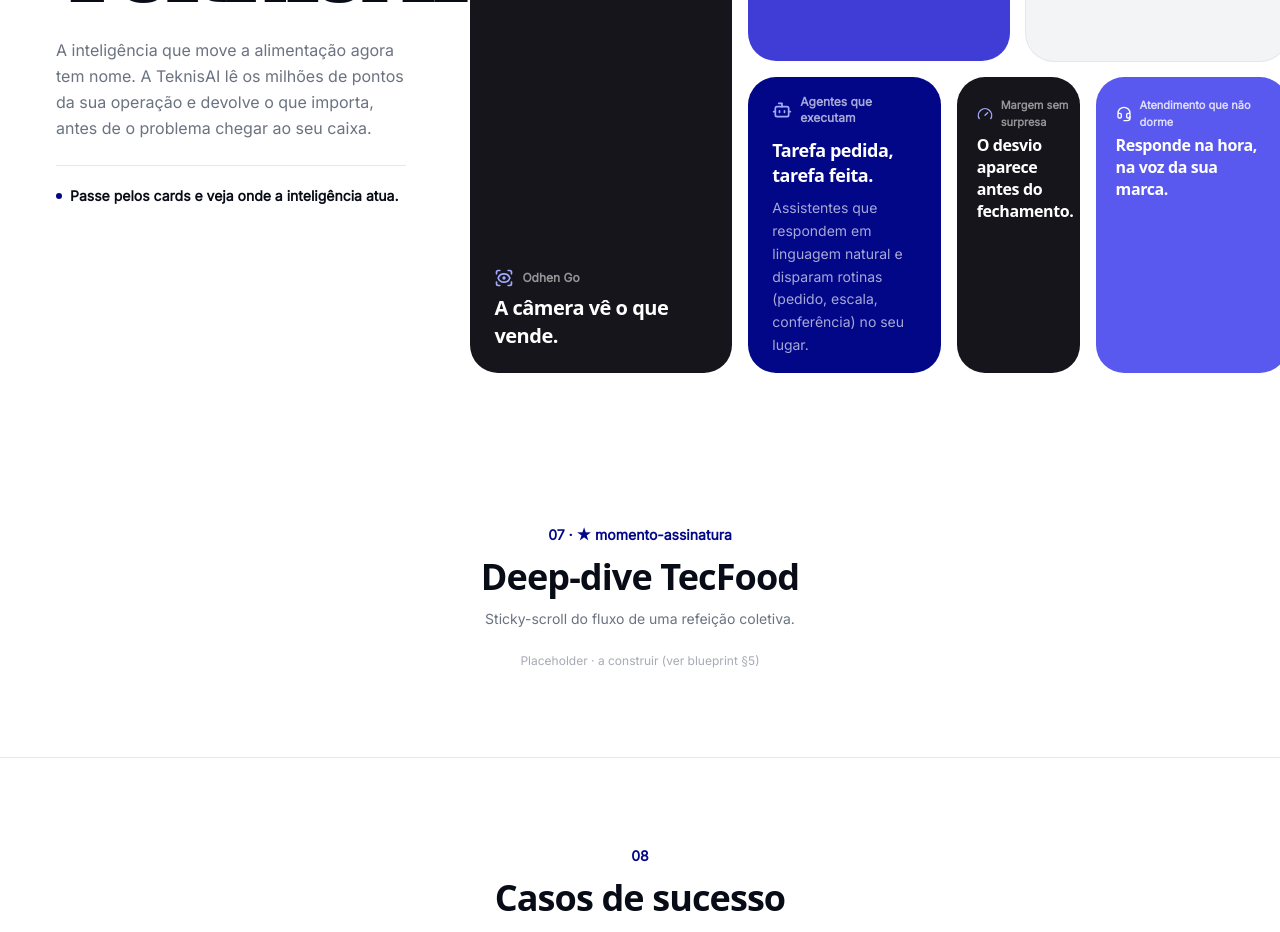
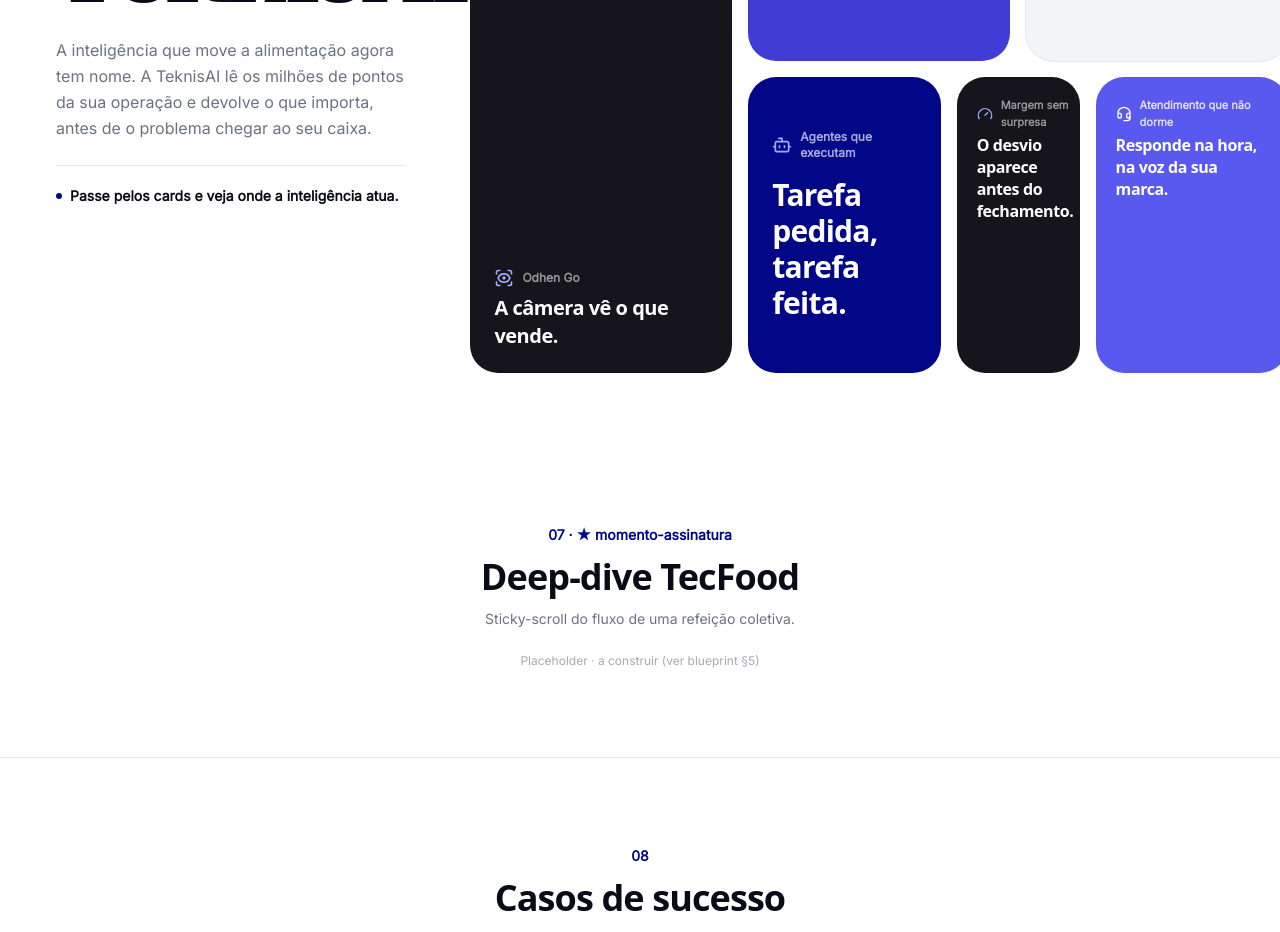
Before and after one commit to botelllhx/Projeto-Teknisa-Vision, a React (Vite) app: page / in a window 1280 px wide. Shown: the part 3940-4872 px from the top of the page. Built offline with nearby package versions, Linux system fonts and the light colour scheme; a web font is replaced by a local one.

Commit message:
secao 6: card so-texto (Agentes) so com titulo grande, mais imponente

```diff
--- a/src/components/sections/AISection.tsx
+++ b/src/components/sections/AISection.tsx
@@ -88,10 +88,9 @@ function AiCard({
         className={cn(CARD_BASE, cap.area, "flex flex-col justify-center p-6", t.card)}
       >
         {label(true)}
-        <p className={cn("mt-3 font-display text-lg font-semibold leading-snug tracking-tight", t.text)}>
+        <p className={cn("mt-4 font-display text-2xl font-bold leading-tight tracking-tight lg:text-3xl", t.text)}>
           {cap.cardLine}
         </p>
-        <p className={cn("mt-2.5 text-sm leading-relaxed", t.sub)}>{cap.hover}</p>
       </motion.button>
     );
   }
```
